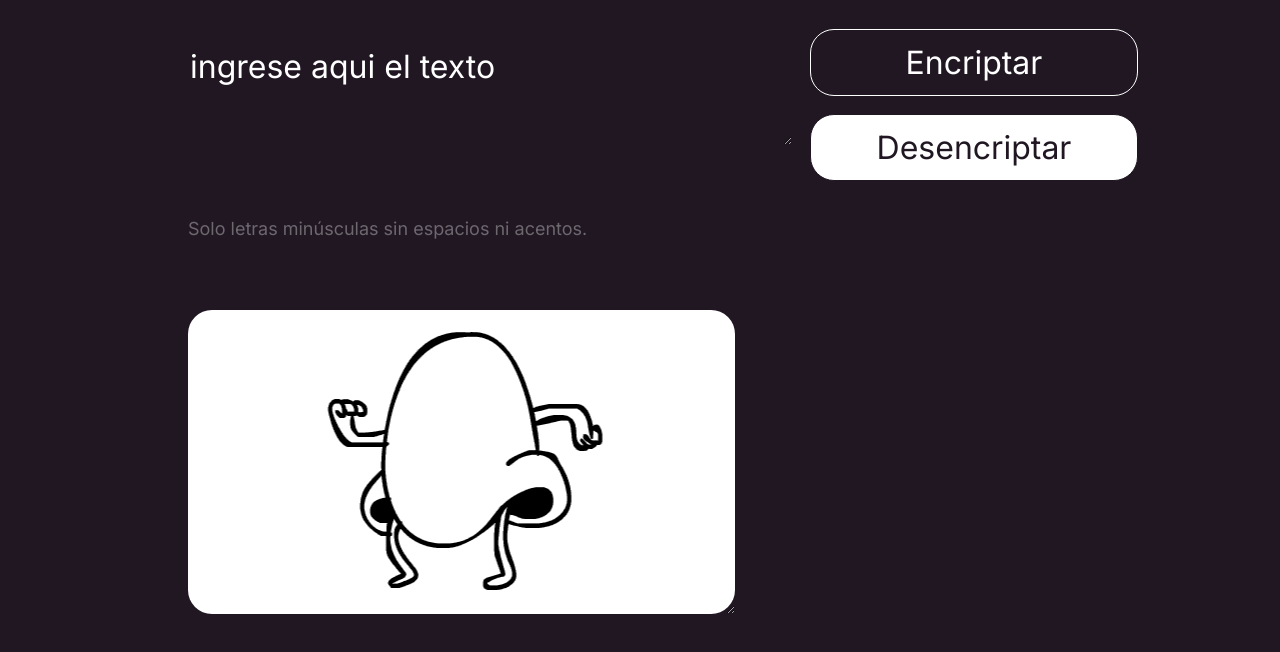
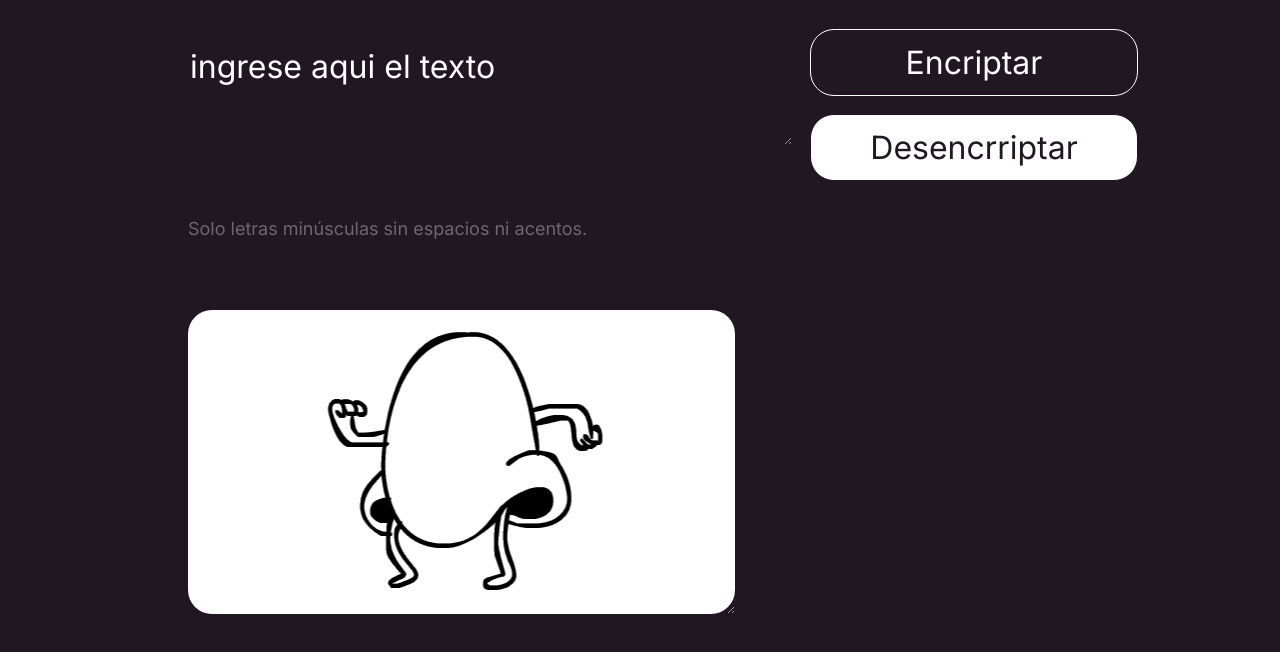
Before and after one commit to manuelcabanzo/Encriptador, a plain HTML site: page index.html in a window 1280 px wide. Shown: the part 66-718 px from the top of the page. Drawn offline with Linux system fonts and the light colour scheme; some icons are missing.

Commit message:
Ahora si

```diff
--- a/index.html
+++ b/index.html
@@ -11,6 +11,9 @@
     <script src="https://code.iconify.design/iconify-icon/1.0.3/iconify-icon.min.js"></script>
     <title>Encriptador</title>
 </head>
+
+
+
 <body>
     <header>
         <img class="logo" src="/imagenes/Frame 6.png" alt="logo de alura" >
@@ -32,7 +35,7 @@
                 <button class="btn-encriptar" onclick="btnEncriptar()">Encriptar</button>
             </div>
             <div class="botones">
-                <button class="btn-desencriptar" onclick="btnDesencriptar()">Desencriptar</button>
+                <button class="btn-desencriptar" onclick="btnDesencriptar()">Desencrriptar</button>
             </div>
             <div>
                 <button class="copiar" onclick="copiar()">Copiar</button>
```
